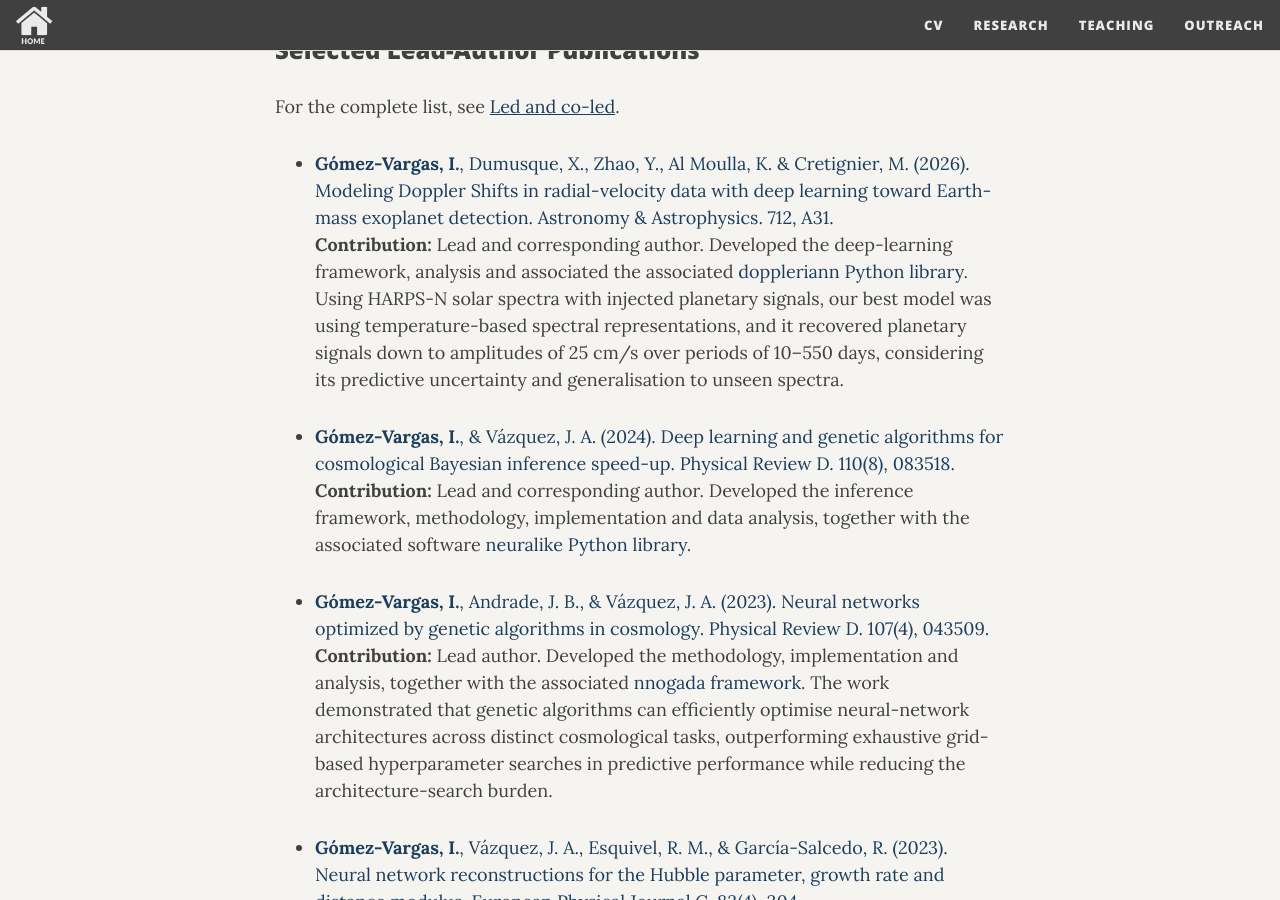
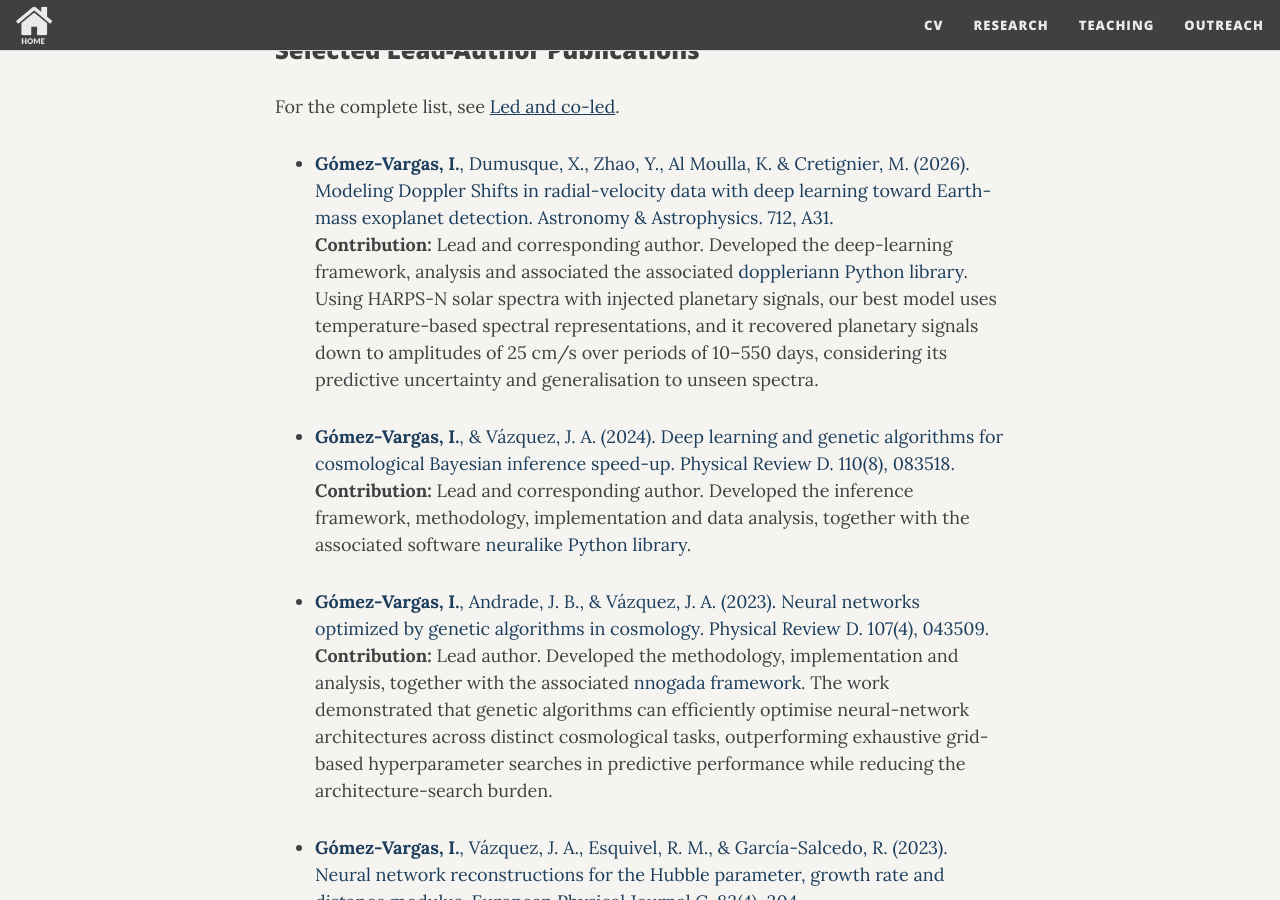
Before and after one commit to igomezv/igomezv.github.io, a Jekyll site: the page built from research.md, in a window 1280 px wide and 900 px high, scrolled down 637 px. Built offline with Jekyll 4.4.1, drawn with Linux system fonts in a browser that asks for light colours; nearby versions of some CDN libraries; comment, search, counter and statistics services are not loaded.

Commit message:
update phrasing

```diff
--- a/research.md
+++ b/research.md
@@ -26,7 +26,7 @@ For a complete publication list, see [<u>All publications</u>](https://igomezv.g
 For the complete list, see [<u>Led and co-led</u>](https://igomezv.github.io/full_papers/#led-and-co-led).
 
 - [**Gómez-Vargas, I.**, Dumusque, X., Zhao, Y., Al Moulla, K. & Cretignier, M. (2026). Modeling Doppler Shifts in radial-velocity data with deep learning toward Earth-mass exoplanet detection. Astronomy & Astrophysics. 712, A31.](https://doi.org/10.1051/0004-6361/202659375) <br>
-**Contribution:** Lead and corresponding author. Developed the deep-learning framework, analysis and associated the associated [doppleriann Python library](https://github.com/igomezv/doppleriann). Using HARPS-N solar spectra with injected planetary signals, our best model was using temperature-based spectral representations, and it recovered planetary signals down to amplitudes of 25 cm/s over periods of 10–550 days, considering its predictive uncertainty and generalisation to unseen spectra.
+**Contribution:** Lead and corresponding author. Developed the deep-learning framework, analysis and associated the associated [doppleriann Python library](https://github.com/igomezv/doppleriann). Using HARPS-N solar spectra with injected planetary signals, our best model uses temperature-based spectral representations, and it recovered planetary signals down to amplitudes of 25 cm/s over periods of 10–550 days, considering its predictive uncertainty and generalisation to unseen spectra.
 
 - [**Gómez-Vargas, I.**, & Vázquez, J. A. (2024). Deep learning and genetic algorithms for cosmological Bayesian inference speed-up. Physical Review D. 110(8), 083518.](https://journals.aps.org/prd/abstract/10.1103/PhysRevD.110.083518) <br>
 **Contribution:** Lead and corresponding author. Developed the inference framework, methodology, implementation and data analysis, together with the associated software [neuralike Python  library](https://github.com/igomezv/neuralike).
```
Also changed, not shown: full_papers.md (+1 -1 lines).
